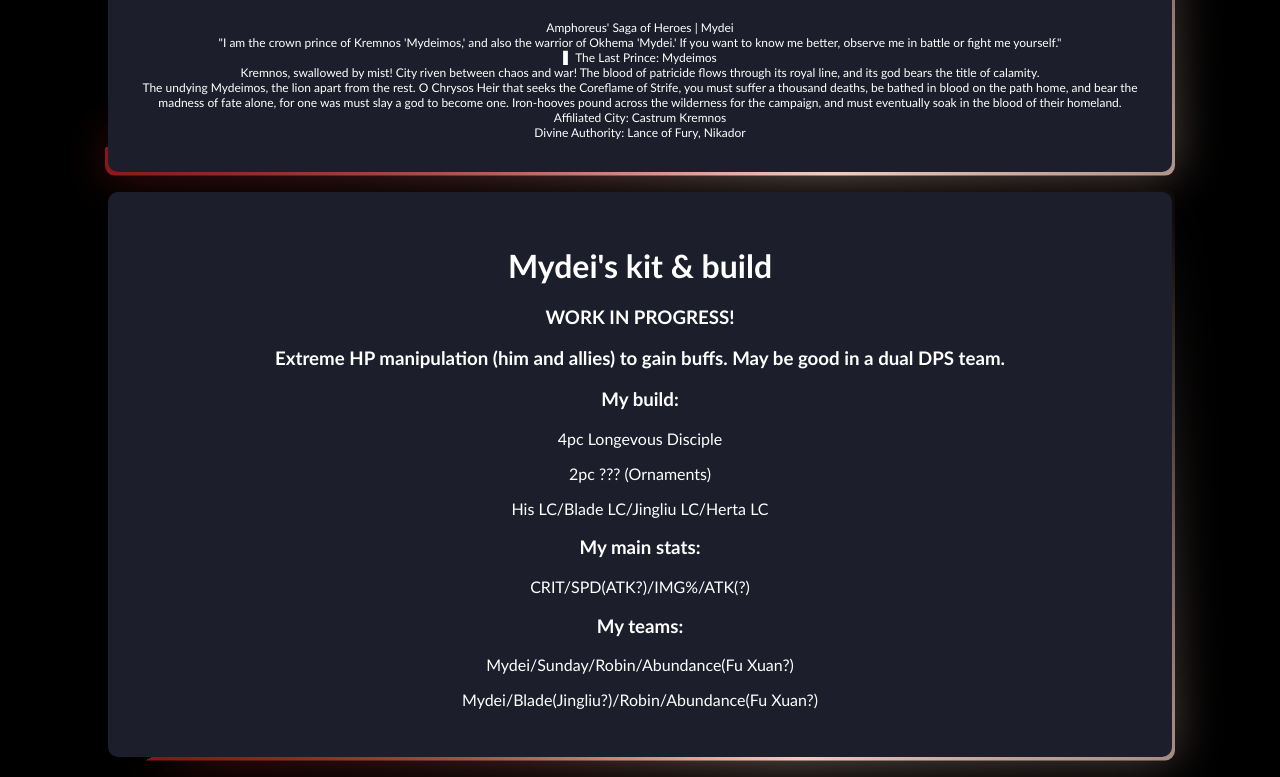
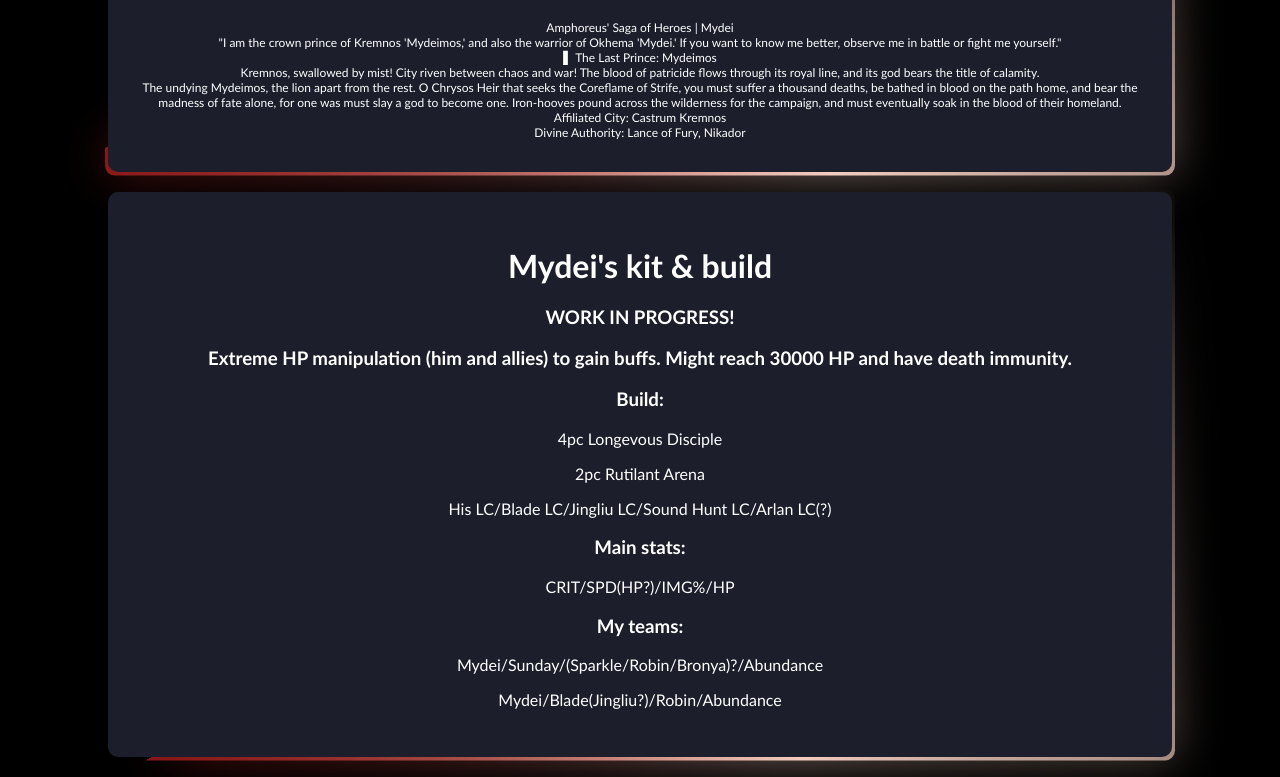
Before and after one commit to Hi-no-tori/Mydei-fanpage, a plain HTML site: page index.html in a window 1280 px wide. Shown: the part 760-1537 px from the top of the page. Drawn offline with Linux system fonts and the light colour scheme.

Commit message:
Update index.html

```diff
--- a/index.html
+++ b/index.html
@@ -57,16 +57,16 @@
         <div class="mydeiKitDiv">
             <h1>Mydei's kit & build</h1>
             <h3>WORK IN PROGRESS!</h3>
-            <h3>Extreme HP manipulation (him and allies) to gain buffs. May be good in a dual DPS team.</h3>
-            <h3>My build:</h3>
+            <h3>Extreme HP manipulation (him and allies) to gain buffs. Might reach 30000 HP and have death immunity.</h3>
+            <h3>Build:</h3>
             <p>4pc Longevous Disciple</p>
-            <p>2pc ??? (Ornaments)</p>
-            <p>His LC/Blade LC/Jingliu LC/Herta LC</p>
-            <h3>My main stats:</h3>
-            <p>CRIT/SPD(ATK?)/IMG%/ATK(?)</p>
+            <p>2pc Rutilant Arena</p>
+            <p>His LC/Blade LC/Jingliu LC/Sound Hunt LC/Arlan LC(?)</p>
+            <h3>Main stats:</h3>
+            <p>CRIT/SPD(HP?)/IMG%/HP</p>
             <h3>My teams:</h3>
-            <p>Mydei/Sunday/Robin/Abundance(Fu Xuan?)</p>
-            <p>Mydei/Blade(Jingliu?)/Robin/Abundance(Fu Xuan?)</p>
+            <p>Mydei/Sunday/(Sparkle/Robin/Bronya)?/Abundance</p>
+            <p>Mydei/Blade(Jingliu?)/Robin/Abundance</p>
         </div>
         <!-- script -->
         <script src="index.js"></script>
```
